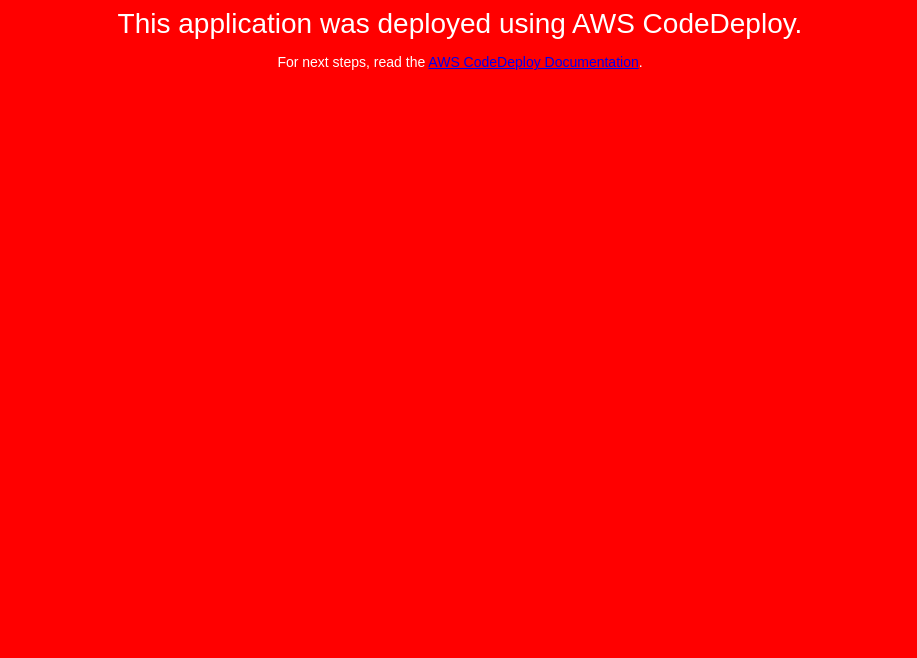
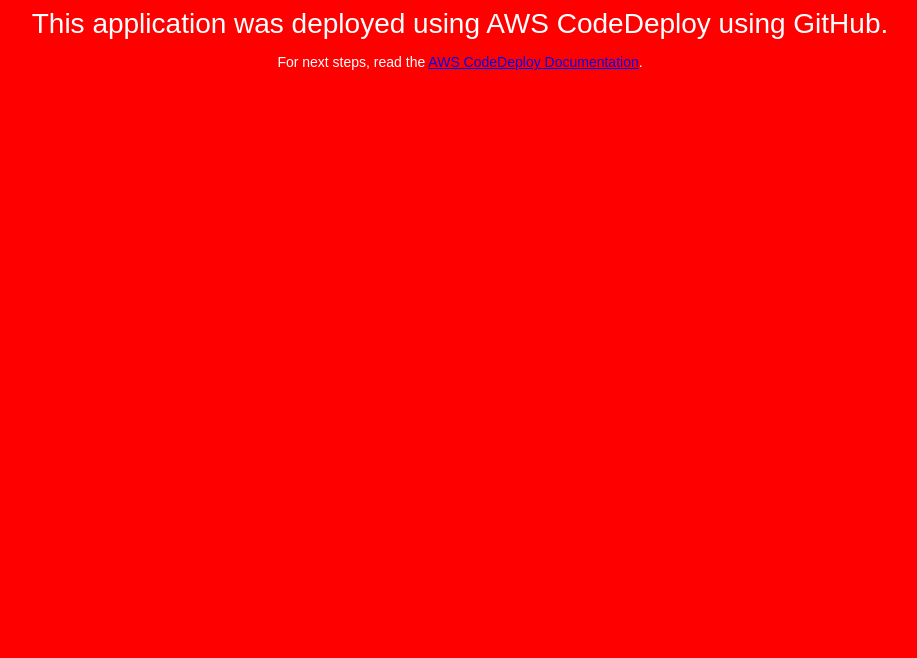
Before and after one commit to adamcousins/codedeploy-sample, a plain HTML site: page index.html in a window 1280 px wide. Shown: the part 142-800 px from the top of the page, without its empty margins (180-1097 px from the left). Drawn offline with Linux system fonts and the light colour scheme.

Commit message:
Update index.html

```diff
--- a/index.html
+++ b/index.html
@@ -27,7 +27,7 @@
 <body>
   <div align="center">
     <h1>Congratulations</h1>
-    <h2>This application was deployed using AWS CodeDeploy.</h2>
+    <h2>This application was deployed using AWS CodeDeploy using GitHub.</h2>
     <p>For next steps, read the <a href="http://aws.amazon.com/documentation/codedeploy">AWS CodeDeploy Documentation</a>.</p>
   </div>
 </body>
```
